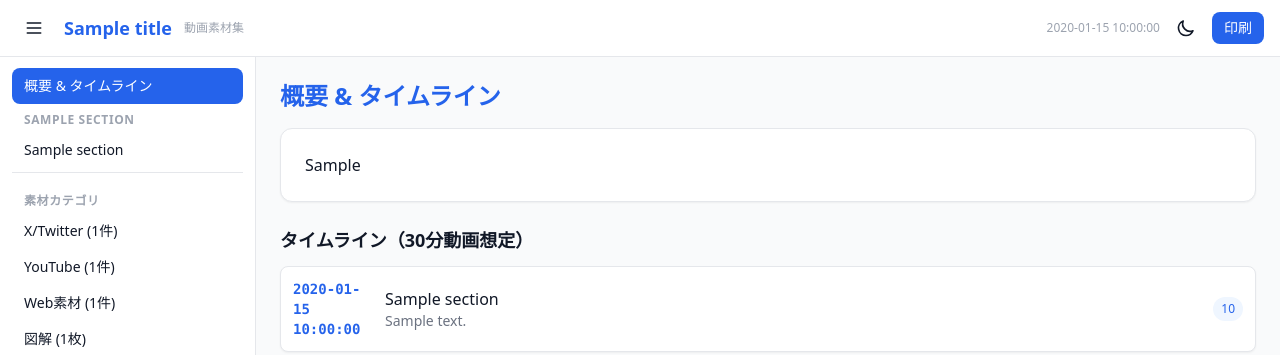
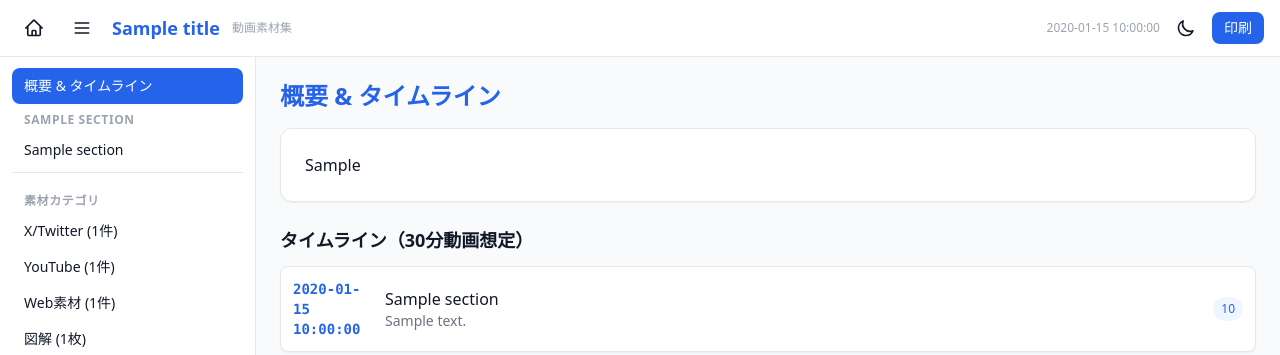
Before and after one commit to daruma3218-glitch/shiryou-tool, a Flask app: template template/index.html in a window 1280 px wide. Shown: the top 355 px of the page. Run offline with Flask 3, Linux system fonts and the light colour scheme; the template is opened without the code that fills it: most values are stand-ins (such as "Sample title", 1, 10 or a date in 2020); grey boxes marked "Sample" are stand-in pictures; some libraries are stand-ins or nearby versions.

Commit message:
完成資料ページにホームへ戻るボタンを追加
Co-Authored-By: Claude Opus 4.6 <noreply@anthropic.com>

```diff
--- a/template/index.html
+++ b/template/index.html
@@ -45,6 +45,11 @@
   <header class="fixed top-0 left-0 right-0 z-40 bg-white dark:bg-gray-800 border-b border-gray-200 dark:border-gray-700 no-print">
     <div class="flex items-center justify-between px-4 h-14">
       <div class="flex items-center gap-3">
+        <a href="/" class="p-2 hover:bg-gray-100 dark:hover:bg-gray-700 rounded-lg" title="ホームに戻る">
+          <svg class="w-5 h-5" fill="none" stroke="currentColor" viewBox="0 0 24 24">
+            <path stroke-linecap="round" stroke-linejoin="round" stroke-width="2" d="M2.25 12l8.954-8.955c.44-.439 1.152-.439 1.591 0L21.75 12M4.5 9.75v10.125c0 .621.504 1.125 1.125 1.125H9.75v-4.875c0-.621.504-1.125 1.125-1.125h2.25c.621 0 1.125.504 1.125 1.125V21h4.125c.621 0 1.125-.504 1.125-1.125V9.75M8.25 21h8.25"/>
+          </svg>
+        </a>
         <button @click="sidebarOpen = !sidebarOpen" class="p-2 hover:bg-gray-100 dark:hover:bg-gray-700 rounded-lg">
           <svg class="w-5 h-5" fill="none" stroke="currentColor" viewBox="0 0 24 24">
             <path stroke-linecap="round" stroke-linejoin="round" stroke-width="2" d="M4 6h16M4 12h16M4 18h16"/>
```
